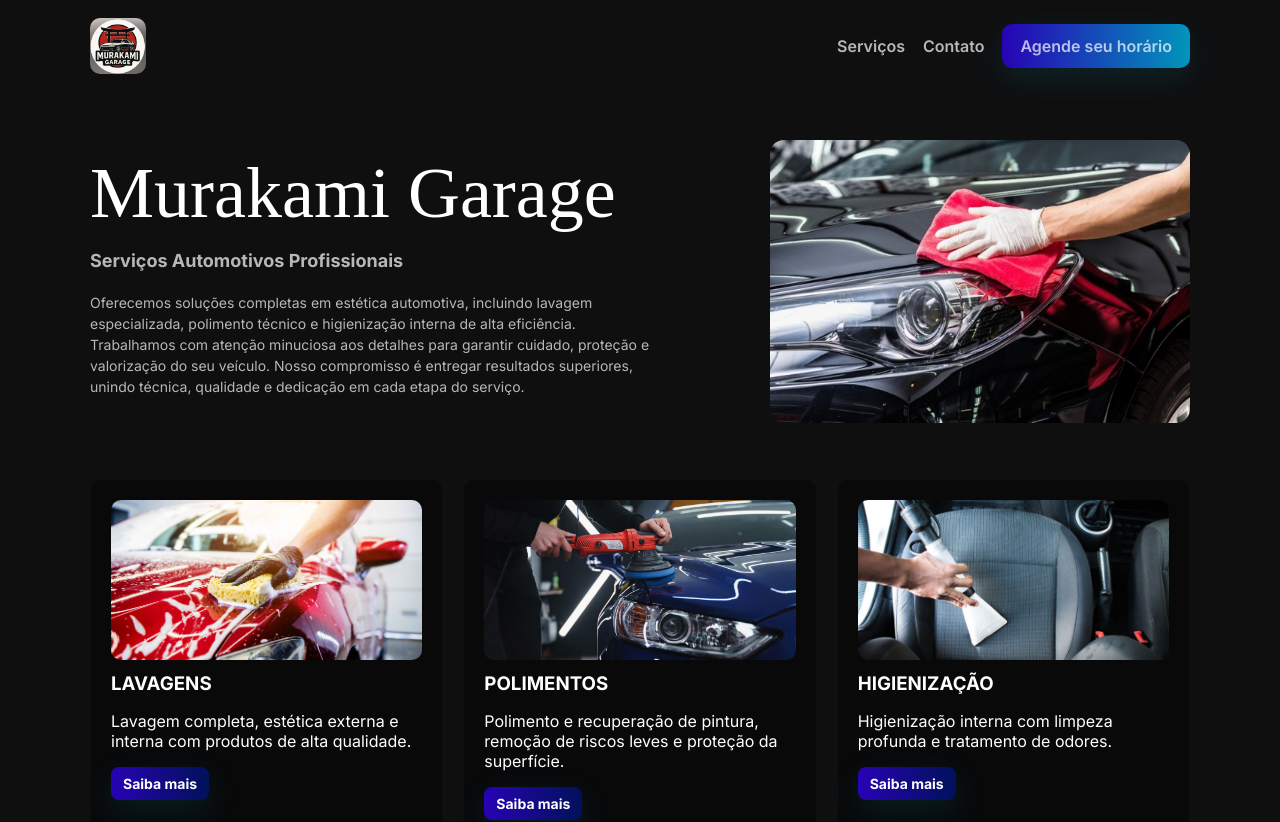
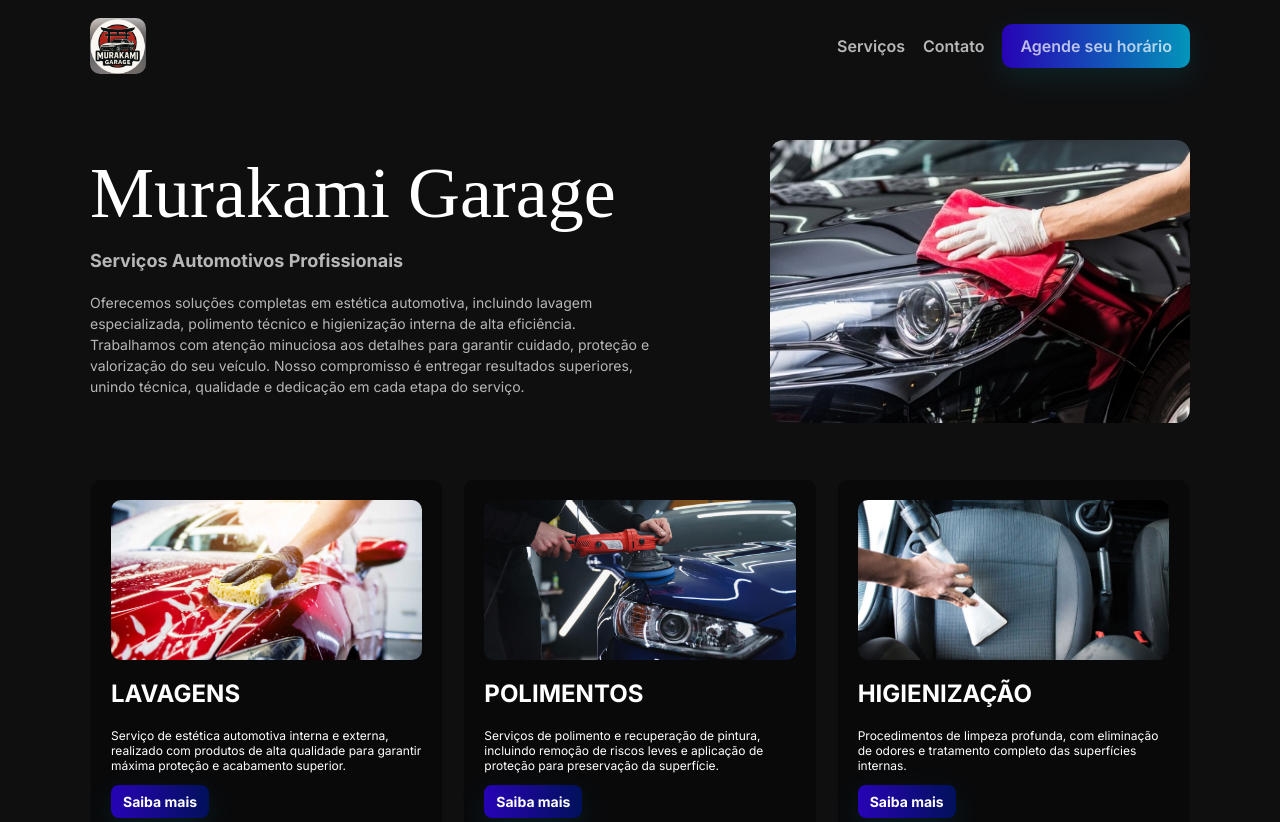
Before and after one commit to yousseflets/lavagemautomotiva, an Angular app: page / in a window 1280 px wide. Shown: the top 822 px of the page. Built offline with nearby package versions, Linux system fonts and the light colour scheme; a small style sheet from the web is missing; a web font is replaced by a local one.

Commit message:
ajustes de melhoria

```diff
--- a/src/app/app.scss
+++ b/src/app/app.scss
@@ -2,7 +2,7 @@
   --bg1: #0f0f10;
   --bg2: #121217;
   --card: rgba(255,255,255,0.06);
-  --muted: rgba(255,255,255,0.7);
+  --muted: rgb(255, 255, 255);
 }
 
 html, body, #app-root { height: 100%; }
--- a/src/app/home.html
+++ b/src/app/home.html
@@ -19,22 +19,22 @@
   <section class="services-grid">
     <article class="service-card">
       <img class="service-img" src="/lavagem.png" alt="Lavagem" />
-      <h3>LAVAGENS</h3>
-      <p>Lavagem completa, estética externa e interna com produtos de alta qualidade.</p>
+      <h2>LAVAGENS</h2>
+      <p class="descricao">Serviço de estética automotiva interna e externa, realizado com produtos de alta qualidade para garantir máxima proteção e acabamento superior.</p>
       <a class="btn small" routerLink="/lavagens">Saiba mais</a>
     </article>
 
     <article class="service-card">
       <img class="service-img" src="/polimento.png" alt="Polimentos" />
-      <h3>POLIMENTOS</h3>
-      <p>Polimento e recuperação de pintura, remoção de riscos leves e proteção da superfície.</p>
+      <h2>POLIMENTOS</h2>
+      <p class="descricao">Serviços de polimento e recuperação de pintura, incluindo remoção de riscos leves e aplicação de proteção para preservação da superfície.</p>
       <a class="btn small" routerLink="/polimentos">Saiba mais</a>
     </article>
 
     <article class="service-card">
       <img class="service-img" src="/higienizacao.png" alt="Higienização" />
-      <h3>HIGIENIZAÇÃO</h3>
-      <p>Higienização interna com limpeza profunda e tratamento de odores.</p>
+      <h2>HIGIENIZAÇÃO</h2>
+      <p class="descricao">Procedimentos de limpeza profunda, com eliminação de odores e tratamento completo das superfícies internas.</p>
       <a class="btn small" routerLink="/higienizacao">Saiba mais</a>
     </article>
   </section>
--- a/src/app/home.scss
+++ b/src/app/home.scss
@@ -1,2 +1,3 @@
 /* Home component styles (inherits most from app.scss) */
 .hero { margin-top: 0; }
+.descricao { font-size: 12px;}
```
